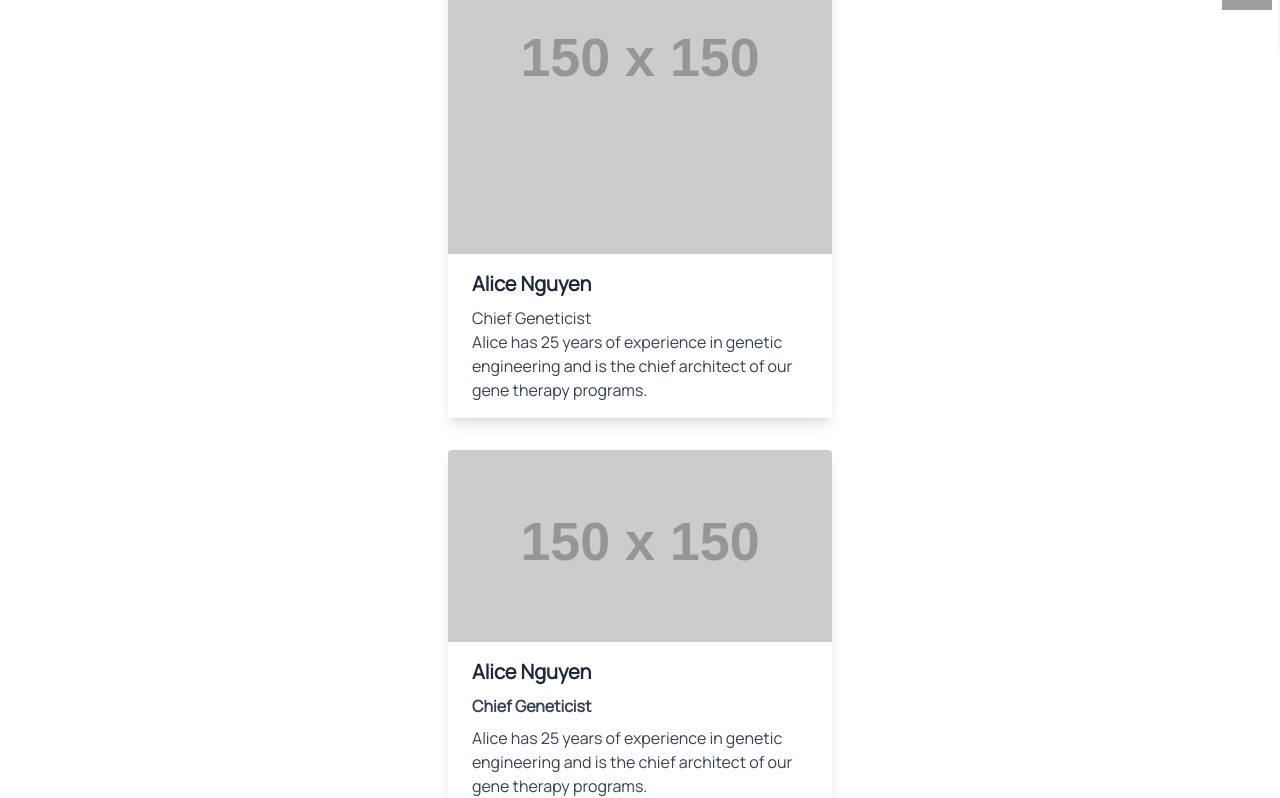
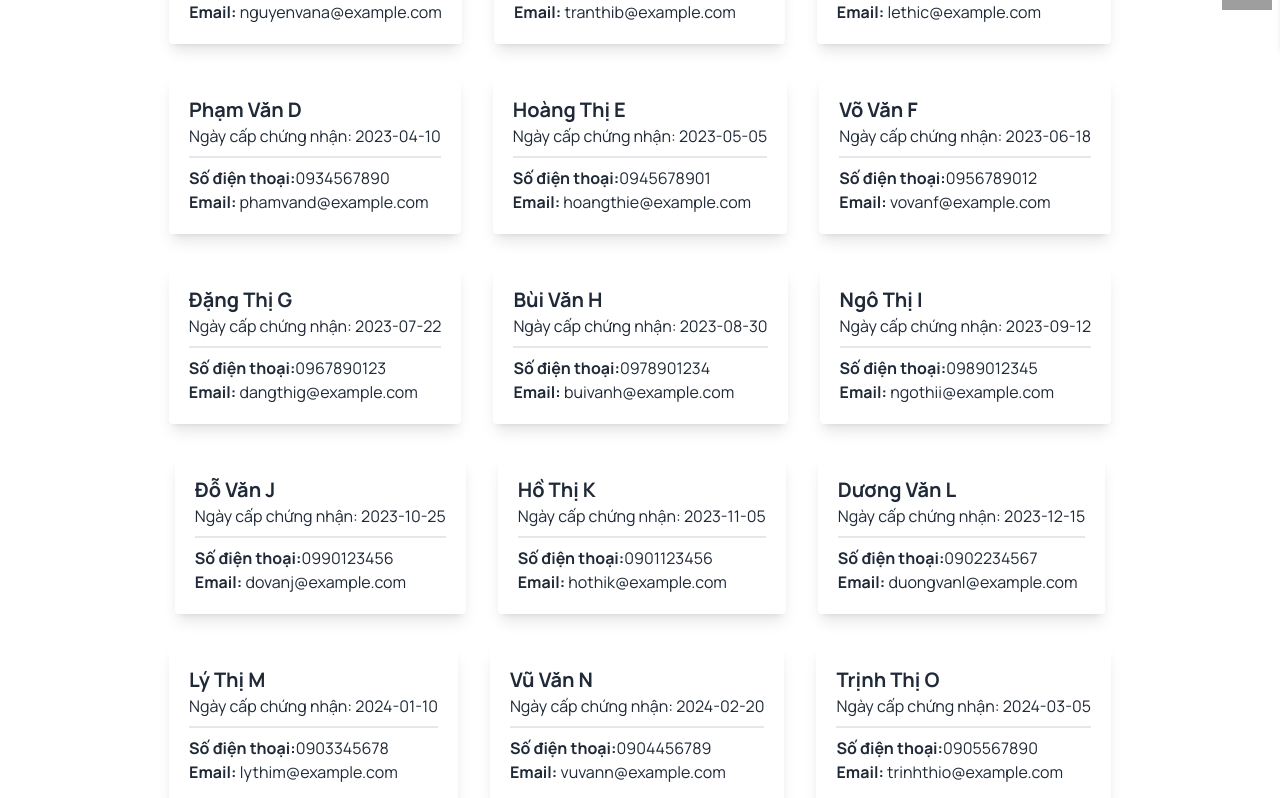
Before and after one commit to Genzi135/kysaw, a Next.js app: page /consultants in a window 1280 px wide. Shown: the part 750-1548 px from the top of the page. Built offline with nearby package versions, Linux system fonts and the light colour scheme; grey boxes are pictures that could not be loaded.

Commit message:
change consultants card

```diff
--- a/src/app/(pages)/about/page.jsx
+++ b/src/app/(pages)/about/page.jsx
@@ -139,8 +139,11 @@ export default function About() {
                 </div>
                 <div id="jh-bioholdings"></div>
             </div>
-            <div className="flex flex-col justify-center items-center p-5 md:p-10 gap-5 mt-[60px]">
-                <div className="flex flex-col justify-center items-center relative p-10 border-2 max-w-[1220px] rounded-lg gap-8">
+            <div className="flex flex-col justify-center items-center p-5 md:p-10 gap-5 ">
+                <div className="w-full h-auto mb-[50px] flex justify-center items-center">
+                    <label className="text-black text-xl md:text-3xl font-manropeBold">Đối tác của chúng tôi</label>
+                </div>
+                <div className="flex flex-col justify-center items-center relative p-10 border-2 max-w-[1220px] rounded-lg gap-8 mt-10">
                     <div className="flex justify-center items-center absolute pl-5 pr-5 pt-2 pb-2 text-nowrap top-[-45px] sm:top-[-65px] border-2 rounded-full bg-white text-xl font-manropeBold sm:w-[450px] sm:h-[125px] h-[90px] w-[250px]">
                         <img src="https://res.cloudinary.com/diribdgsz/image/upload/v1718963130/kysaw/partners/JHBioHolding_Logo-02_hdewen.png" alt="jh bioholding" className="sm:h-[90px] w-[auto] h-[60px]" />
                     </div>
--- a/src/app/(pages)/consultants/page.jsx
+++ b/src/app/(pages)/consultants/page.jsx
@@ -25,111 +25,97 @@ export default function Consultants() {
 
     const consultants = [
         {
-            id: 1,
-            name: "Alice Nguyen",
-            position: "Chief Geneticist",
-            photo: "https://via.placeholder.com/150",
-            bio: "Alice has 25 years of experience in genetic engineering and is the chief architect of our gene therapy programs."
+            name: "Nguyễn Văn A",
+            certificationDate: "2023-01-01",
+            phone: "0901234567",
+            email: "nguyenvana@example.com"
         },
         {
-            id: 2,
-            name: "Robert Lee",
-            position: "Bioinformatics Specialist",
-            photo: "https://via.placeholder.com/150",
-            bio: "Robert specializes in bioinformatics, leveraging computational tools to advance our genetic research."
+            name: "Trần Thị B",
+            certificationDate: "2023-02-15",
+            phone: "0912345678",
+            email: "tranthib@example.com"
         },
         {
-            id: 3,
-            name: "Linda Tran",
-            position: "Clinical Genomics Scientist",
-            photo: "https://via.placeholder.com/150",
-            bio: "Linda focuses on translating genomic discoveries into clinical applications, improving patient outcomes."
+            name: "Lê Thị C",
+            certificationDate: "2023-03-20",
+            phone: "0923456789",
+            email: "lethic@example.com"
         },
         {
-            id: 4,
-            name: "David Kim",
-            position: "Molecular Biologist",
-            photo: "https://via.placeholder.com/150",
-            bio: "David's expertise in molecular biology drives our research on genetic mutations and their implications."
+            name: "Phạm Văn D",
+            certificationDate: "2023-04-10",
+            phone: "0934567890",
+            email: "phamvand@example.com"
         },
         {
-            id: 5,
-            name: "Jessica Pham",
-            position: "Genetics Researcher",
-            photo: "https://via.placeholder.com/150",
-            bio: "Jessica conducts cutting-edge research in human genetics, contributing to our understanding of hereditary diseases."
+            name: "Hoàng Thị E",
+            certificationDate: "2023-05-05",
+            phone: "0945678901",
+            email: "hoangthie@example.com"
         },
         {
-            id: 6,
-            name: "James Ho",
-            position: "Gene Therapy Specialist",
-            photo: "https://via.placeholder.com/150",
-            bio: "James develops innovative gene therapy treatments aimed at curing genetic disorders."
+            name: "Võ Văn F",
+            certificationDate: "2023-06-18",
+            phone: "0956789012",
+            email: "vovanf@example.com"
         },
         {
-            id: 7,
-            name: "Sophia Le",
-            position: "Biotech Engineer",
-            photo: "https://via.placeholder.com/150",
-            bio: "Sophia integrates engineering principles with biological sciences to advance our genetic engineering projects."
+            name: "Đặng Thị G",
+            certificationDate: "2023-07-22",
+            phone: "0967890123",
+            email: "dangthig@example.com"
         },
         {
-            id: 8,
-            name: "Michael Tran",
-            position: "Genomic Data Analyst",
-            photo: "https://via.placeholder.com/150",
-            bio: "Michael analyzes genomic data to identify genetic variations associated with various diseases."
+            name: "Bùi Văn H",
+            certificationDate: "2023-08-30",
+            phone: "0978901234",
+            email: "buivanh@example.com"
         },
         {
-            id: 9,
-            name: "Emily Nguyen",
-            position: "Research Scientist",
-            photo: "https://via.placeholder.com/150",
-            bio: "Emily's research focuses on understanding the genetic basis of complex traits and diseases."
+            name: "Ngô Thị I",
+            certificationDate: "2023-09-12",
+            phone: "0989012345",
+            email: "ngothii@example.com"
         },
         {
-            id: 10,
-            name: "Daniel Nguyen",
-            position: "Genetics Lab Manager",
-            photo: "https://via.placeholder.com/150",
-            bio: "Daniel oversees the daily operations of our genetics lab, ensuring all research is conducted efficiently."
+            name: "Đỗ Văn J",
+            certificationDate: "2023-10-25",
+            phone: "0990123456",
+            email: "dovanj@example.com"
         },
         {
-            id: 11,
-            name: "Sarah Park",
-            position: "Epigenetics Researcher",
-            photo: "https://via.placeholder.com/150",
-            bio: "Sarah investigates the role of epigenetic changes in gene expression and disease."
+            name: "Hồ Thị K",
+            certificationDate: "2023-11-05",
+            phone: "0901123456",
+            email: "hothik@example.com"
         },
         {
-            id: 12,
-            name: "Kevin Vo",
-            position: "Genomics Project Manager",
-            photo: "https://via.placeholder.com/150",
-            bio: "Kevin manages large-scale genomics projects, coordinating efforts across multiple teams."
+            name: "Dương Văn L",
+            certificationDate: "2023-12-15",
+            phone: "0902234567",
+            email: "duongvanl@example.com"
         },
         {
-            id: 13,
-            name: "Anna Phan",
-            position: "Genetic Counselor",
-            photo: "https://via.placeholder.com/150",
-            bio: "Anna provides genetic counseling to patients, helping them understand their genetic risks and options."
+            name: "Lý Thị M",
+            certificationDate: "2024-01-10",
+            phone: "0903345678",
+            email: "lythim@example.com"
         },
         {
-            id: 14,
-            name: "William Bui",
-            position: "Genomics Educator",
-            photo: "https://via.placeholder.com/150",
-            bio: "William educates healthcare professionals and the public about the latest advancements in genomics."
+            name: "Vũ Văn N",
+            certificationDate: "2024-02-20",
+            phone: "0904456789",
+            email: "vuvann@example.com"
         },
         {
-            id: 15,
-            name: "Natalie Vo",
-            position: "Genomics Policy Advisor",
-            photo: "https://via.placeholder.com/150",
-            bio: "Natalie advises on policies related to genomic research and its ethical implications."
+            name: "Trịnh Thị O",
+            certificationDate: "2024-03-05",
+            phone: "0905567890",
+            email: "trinhthio@example.com"
         }
     ];
+
 
     const user = {
         id: 1,
@@ -156,43 +142,24 @@ export default function Consultants() {
                     <CertificateSlider props={list} />
                 </div>
             </div>
-            <div className="flex flex-col justify-center items-center max-w-[1220px] x-full">
-                <label> Tư vấn viên</label>
-                <div className="max-w-sm rounded overflow-hidden shadow-lg m-4">
-                    <img className="w-full" src={user.photo} alt={user.name} />
-                    <div className="px-6 py-4">
-                        <div className="font-bold text-xl mb-2">{user.name}</div>
-                        <p className="text-gray-700 text-base">
-                            {user.position}
-                        </p>
-                        <p className="text-gray-700 text-base">
-                            {user.bio}
-                        </p>
-                    </div>
-                </div>
+            <div className="flex flex-wrap justify-center items-center max-w-[1220px] x-full p-10">
 
-                <div className="max-w-sm rounded overflow-hidden shadow-lg m-4 bg-white">
-                    <img className="w-full h-48 object-cover" src={user.photo} alt={user.name} />
-                    <div className="px-6 py-4">
-                        <div className="font-bold text-xl mb-2">{user.name}</div>
-                        <div className="text-gray-700 text-base font-semibold">{user.position}</div>
-                        <p className="text-gray-700 text-base mt-2">
-                            {user.bio}
-                        </p>
-                    </div>
-                    <div className="w-full flex justify-center items-center p-5">
-                        <div className="cursor-pointer hover:text-teal-700" onClick={() => document.getElementById('userDetail').showModal()}>Xem chi tiết</div>
-                    </div>
-                </div>
+                {consultants.map((e, index) => {
+                    return (
+                        <div key={index} className="max-w-sm rounded overflow-hidden shadow-lg m-4 p-5 hover:shadow-gray-400 ">
+                            <div className="pb-2 mb-2 border-b-2">
+                                <div className="font-manropeBold text-xl">{e.name}</div>
+                                <div>Ngày cấp chứng nhận: {e.certificationDate}</div>
+                            </div>
+                            <div>
+                                <div><label className="font-manropeBold">Số điện thoại:</label>{e.phone} </div>
+                                <div><label className="font-manropeBold">Email:</label> {e.email}</div>
+                            </div>
+                        </div>
+                    )
+                })}
 
-                <dialog id="userDetail" className="w-[90vw] h-[90vh] rounded-lg p-5">
-                    <div className="flex justify-end items-center">
-                        <form method="dialog">
-                            <button className=" hover:bg-gray-300 bg-gray-100 rounded-full p-2 w-10 h-10 flex justify-center items-center cursor-pointer" >X</button>
-                        </form>
-                    </div>
-                    <div>Thông tin chi tiết</div>
-                </dialog>
+
 
             </div>
         </div>
```
